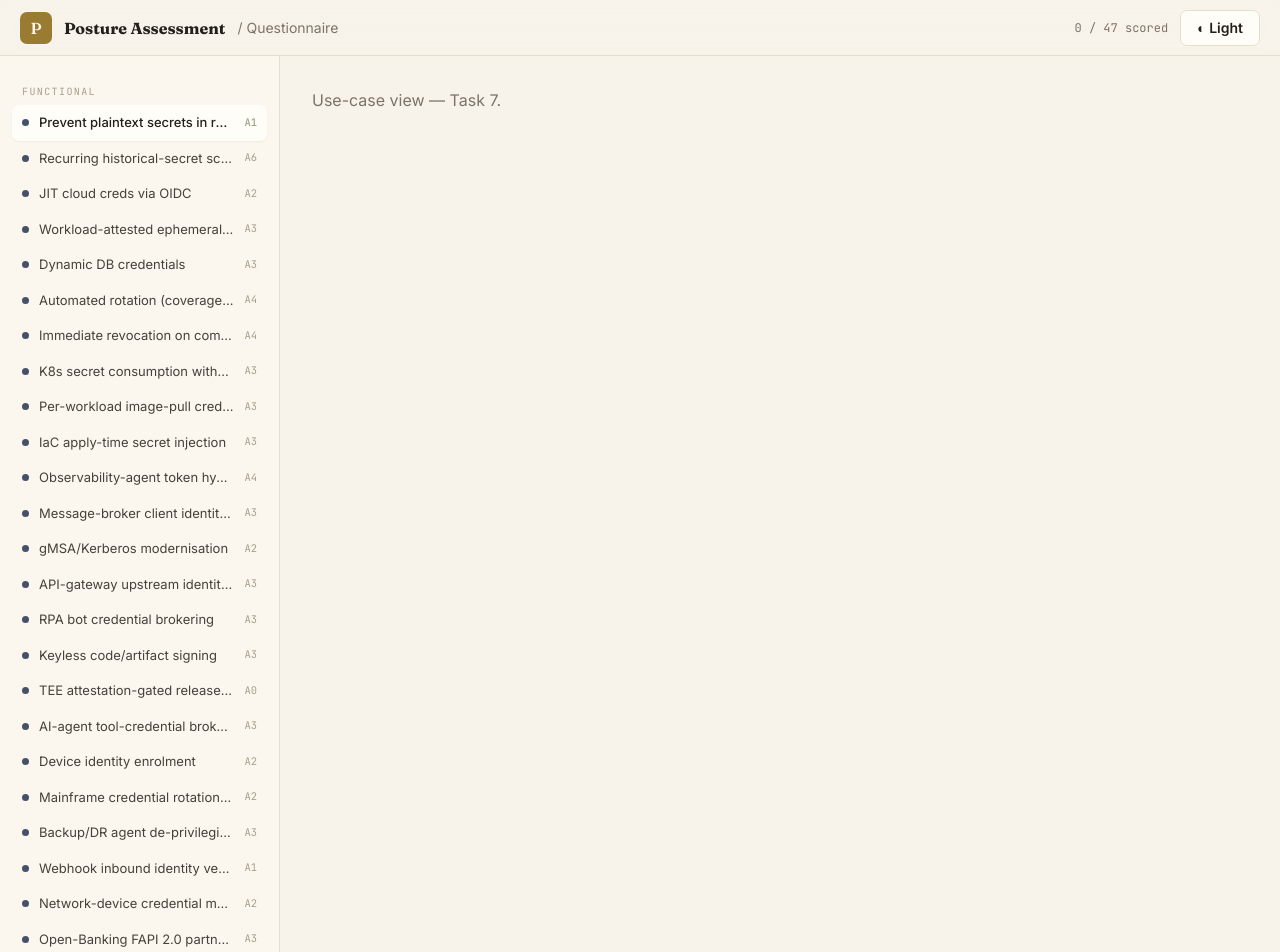
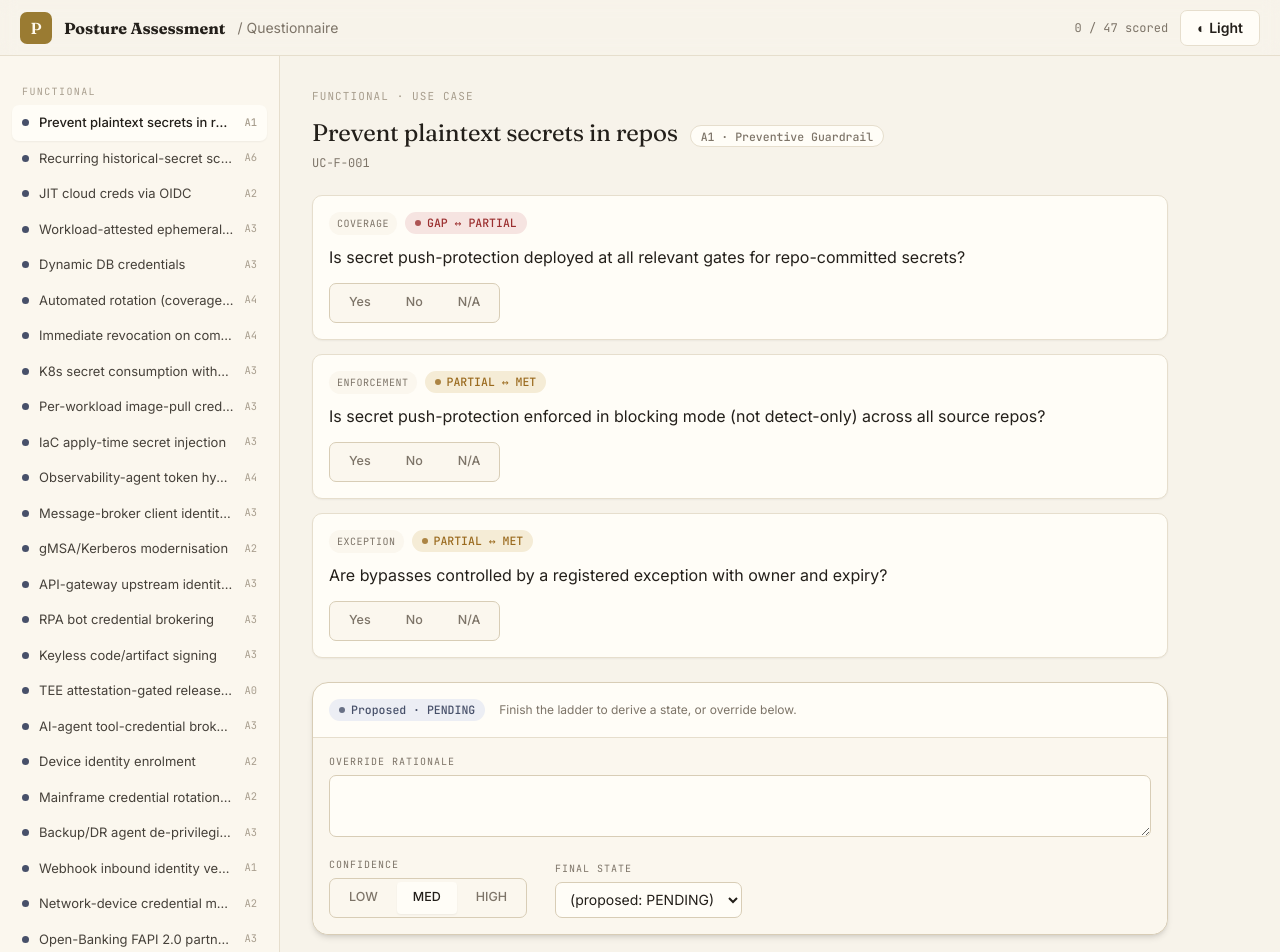
Before and after one commit to cnampalli/secrets-posture-assessment, a React (Vite) app in the folder app/: page / in a window 1280 px wide. Shown: the top 952 px of the page. Built offline with nearby package versions, Linux system fonts and the light colour scheme.

Commit message:
feat: use-case view + score/override panel + toast

```diff
--- a/app/src/App.tsx
+++ b/app/src/App.tsx
@@ -2,6 +2,8 @@ import { ThemeProvider } from './theme/ThemeProvider';
 import { AssessmentProvider, useAssessment } from './assessment/store';
 import { Sidebar } from './components/Sidebar';
 import { ThemeToggle } from './components/ThemeToggle';
+import { ToastProvider } from './components/Toast';
+import { UseCaseView } from './components/UseCaseView';
 import { RUBRIC } from './assessment/rubric';
 
 function Header() {
@@ -20,15 +22,17 @@ function Header() {
 
 function Shell() {
   return (
+    <ToastProvider>
       <div className="min-h-screen flex flex-col">
         <Header />
         <div className="flex flex-1 min-h-0">
           <Sidebar />
           <main className="flex-1 overflow-auto p-8 max-w-[920px]">
-          <p className="text-muted">Use-case view — Task 7.</p>
+            <UseCaseView />
           </main>
         </div>
       </div>
+    </ToastProvider>
   );
 }
 
--- /dev/null
+++ b/app/src/components/ScorePanel.tsx
@@ -0,0 +1,49 @@
+import { useState } from 'react';
+import { useAssessment } from '../assessment/store';
+import { useToast } from './Toast';
+import { Badge, ToggleGroup } from './ui';
+import type { State } from '../assessment/types';
+
+const STATES: State[] = ['GAP', 'PARTIAL', 'MET', 'PENDING', 'NA'];
+const lower = (s: State) => s.toLowerCase() as Lowercase<State>;
+
+export function ScorePanel() {
+  const a = useAssessment();
+  const toast = useToast();
+  const uc = a.current;
+  const [needRat, setNeedRat] = useState(false);
+  const proposed = a.proposedOf(uc.uc_id);
+  const final = a.finalOf(uc.uc_id);
+  const r = a.responses[uc.uc_id];
+
+  return (
+    <section className="border border-border-strong rounded-lg bg-card shadow-md mt-6">
+      <div className="flex items-center gap-3.5 p-4 flex-wrap">
+        <Badge state={lower(final)}>{uc.kind === 'bespoke' ? 'State' : 'Proposed'} · {final}</Badge>
+        <span className="text-muted text-xs flex-1 min-w-[200px]">Finish the ladder to derive a state, or override below.</span>
+      </div>
+      <div className="h-px bg-border" />
+      <div className="p-4 bg-bg2 rounded-b-lg">
+        <label className="font-mono text-[10px] tracking-widest uppercase text-muted mb-1.5 block">Override rationale</label>
+        <textarea aria-label="Override rationale" value={r?.rationale ?? ''} onChange={e => a.setRationale(e.target.value)}
+          className={`w-full min-h-[62px] border rounded-sm p-2.5 font-body text-sm bg-card text-ink resize-y ${needRat ? 'border-gap' : 'border-border-strong'}`} />
+        <div className="flex gap-7 items-end mt-3.5 flex-wrap">
+          <div>
+            <label className="font-mono text-[10px] tracking-widest uppercase text-muted mb-1.5 block">Confidence</label>
+            <ToggleGroup value={r?.confidence ?? 'MED'} onChange={v => v && a.setConfidence(v as 'LOW'|'MED'|'HIGH')}
+              options={[{ value: 'LOW', label: 'LOW' }, { value: 'MED', label: 'MED' }, { value: 'HIGH', label: 'HIGH' }]} />
+          </div>
+          <div>
+            <label className="font-mono text-[10px] tracking-widest uppercase text-muted mb-1.5 block">Final state</label>
+            <select value={r?.overridden ? (r?.final_state ?? '') : ''} aria-label="Final state"
+              onChange={e => { const res = a.setFinal(e.target.value as State | ''); if (res.needRationale) { setNeedRat(true); toast('Rationale required to override'); } else setNeedRat(false); }}
+              className="h-9 border border-border-strong rounded-sm px-2.5 bg-card text-ink text-sm cursor-pointer">
+              <option value="">{proposed ? `(proposed: ${proposed})` : '(choose)'}</option>
+              {STATES.map(s => <option key={s} value={s}>{s}</option>)}
+            </select>
+          </div>
+        </div>
+      </div>
+    </section>
+  );
+}
--- /dev/null
+++ b/app/src/components/Toast.tsx
@@ -0,0 +1,13 @@
+import { createContext, useContext, useState, useCallback, type ReactNode } from 'react';
+const Ctx = createContext<(m: string) => void>(() => {});
+export function ToastProvider({ children }: { children: ReactNode }) {
+  const [msg, setMsg] = useState<string | null>(null);
+  const toast = useCallback((m: string) => { setMsg(m); setTimeout(() => setMsg(null), 1800); }, []);
+  return (
+    <Ctx.Provider value={toast}>
+      {children}
+      {msg && <div role="status" className="fixed bottom-6 left-1/2 -translate-x-1/2 bg-ink text-bg px-4 py-2.5 rounded-sm text-sm shadow-lg z-50">{msg}</div>}
+    </Ctx.Provider>
+  );
+}
+export const useToast = () => useContext(Ctx);
--- /dev/null
+++ b/app/src/components/UseCaseView.tsx
@@ -0,0 +1,55 @@
+import { useEffect } from 'react';
+import { useAssessment } from '../assessment/store';
+import { RUBRIC } from '../assessment/rubric';
+import { Badge, Button, Card, CardBody, ToggleGroup, Checkbox } from './ui';
+import { ScorePanel } from './ScorePanel';
+
+export function UseCaseView({ startId }: { startId?: string }) {
+  const a = useAssessment();
+  useEffect(() => { if (startId) a.go(startId); /* once */ }, [startId]); // eslint-disable-line
+  const uc = a.current;
+  const r = a.responses[uc.uc_id];
+  const idx = RUBRIC.findIndex(u => u.uc_id === uc.uc_id);
+
+  return (
+    <div>
+      <div className="font-mono text-[11px] tracking-widest uppercase text-faint mb-3">{uc.category} · Use case</div>
+      <div className="flex items-baseline gap-3 flex-wrap">
+        <h1 className="text-2xl font-display">{uc.title || uc.uc_id}</h1>
+        <Badge outline>{uc.archetype} · {uc.archetype_name}</Badge>
+      </div>
+      <div className="font-mono text-xs text-muted mt-1.5 mb-6">{uc.uc_id}</div>
+
+      {uc.kind === 'ladder' ? uc.questions!.map(q => {
+        const v = (r?.answers?.[q.qid] as string) ?? null;
+        return (
+          <Card key={q.qid} className="mb-3.5"><CardBody>
+            <div className="flex gap-2 mb-2.5">
+              <span className="font-mono text-[10px] uppercase tracking-wider text-muted bg-bg2 rounded-pill px-2 py-1">{q.dimension}</span>
+              <Badge state={q.informs_state === 'GAP_PARTIAL' ? 'gap' : 'partial'}>{q.informs_state === 'GAP_PARTIAL' ? 'GAP ↔ PARTIAL' : 'PARTIAL ↔ MET'}</Badge>
+            </div>
+            <p className="mb-3.5">{q.text}</p>
+            <ToggleGroup value={v} onChange={val => val && a.answer(q.qid, val as 'yes'|'no'|'na')}
+              options={[{ value: 'yes', label: 'Yes' }, { value: 'no', label: 'No' }, { value: 'na', label: 'N/A' }]} />
+          </CardBody></Card>
+        );
+      }) : (
+        <Card><CardBody>
+          {uc.sub_criteria!.map(sc => (
+            <label key={sc.sub_id} className="flex gap-2.5 items-start py-2.5 border-t border-border first:border-0 cursor-pointer">
+              <Checkbox checked={!!r?.answers?.[sc.sub_id]} onChange={e => a.check(sc.sub_id, e.target.checked)} />
+              <span className="text-sm">{sc.sub_criterion}<span className="block text-xs text-muted mt-1">{sc.question} — <i>{sc.evidence}</i></span></span>
+            </label>
+          ))}
+        </CardBody></Card>
+      )}
+
+      <ScorePanel />
+
+      <div className="flex justify-between mt-6">
+        <Button variant="outline" disabled={idx <= 0} onClick={() => a.go(RUBRIC[idx - 1].uc_id)}>← Previous</Button>
+        <Button disabled={idx >= RUBRIC.length - 1} onClick={() => a.go(RUBRIC[idx + 1].uc_id)}>Save &amp; next →</Button>
+      </div>
+    </div>
+  );
+}
--- /dev/null
+++ b/app/src/components/ui/Checkbox.tsx
@@ -0,0 +1,4 @@
+import { type InputHTMLAttributes } from 'react';
+export function Checkbox(props: InputHTMLAttributes<HTMLInputElement>) {
+  return <input type="checkbox" className="w-[17px] h-[17px] mt-0.5 accent-accent cursor-pointer shrink-0" {...props} />;
+}
--- a/app/src/components/ui/index.ts
+++ b/app/src/components/ui/index.ts
@@ -2,3 +2,4 @@ export { Button } from './Button';
 export { Badge } from './Badge';
 export { Card, CardBody } from './Card';
 export { ToggleGroup } from './ToggleGroup';
+export { Checkbox } from './Checkbox';
```
Also changed, not shown: 1 other file (tests, documents, lock files or other folders). Lines whose indentation alone changed are shown as unchanged.
